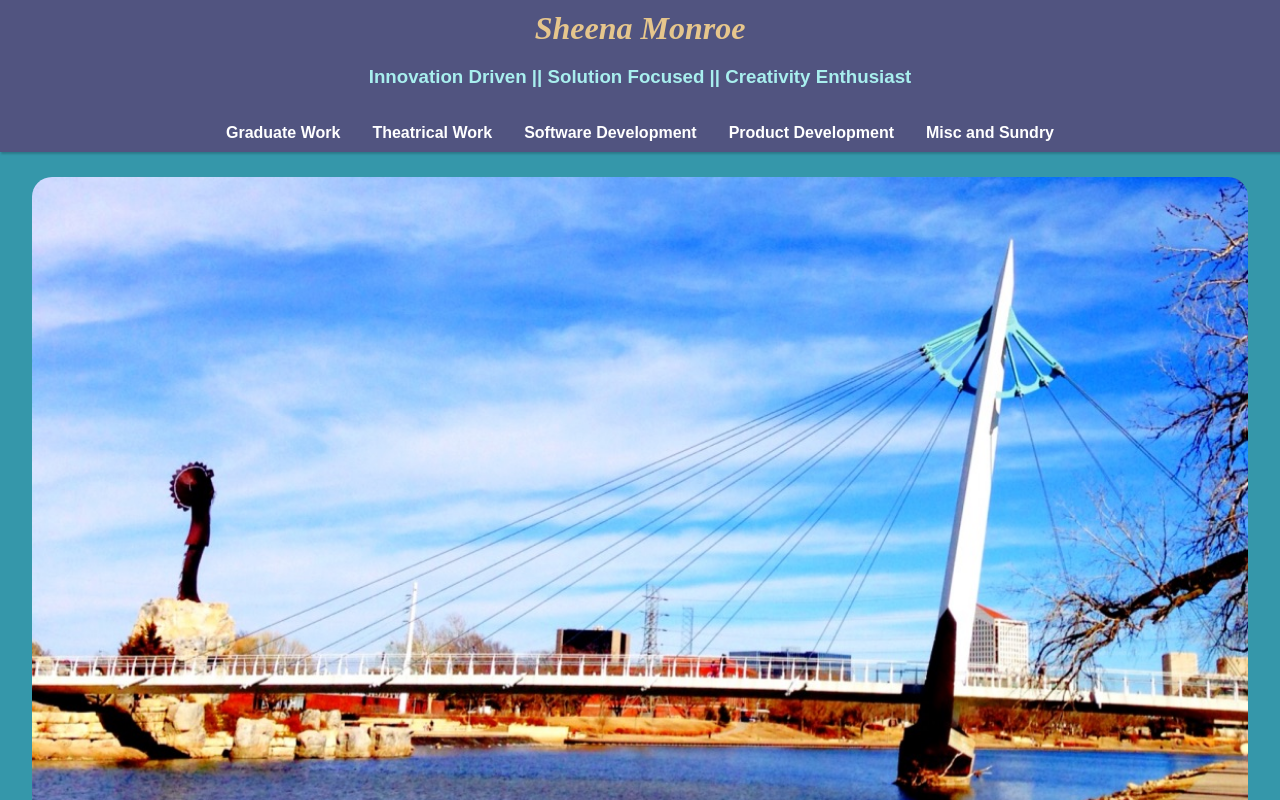
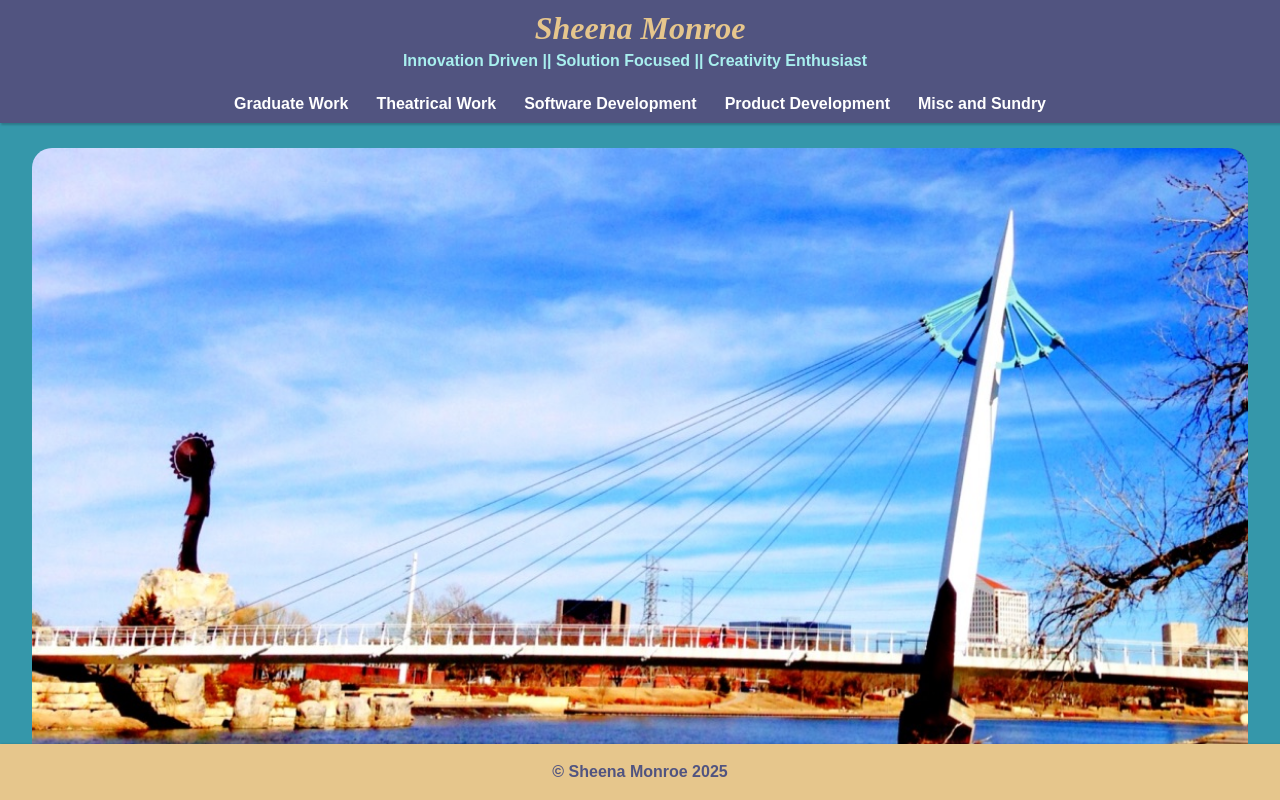
Before and after one commit to ShenMoe84/PortfolioWebsite, a React (Create React App) app: page / in a window 1280 px wide. Shown: the top 800 px of the page. Built offline with nearby package versions, Linux system fonts and the light colour scheme.

Commit message:
adds footer and readjusts navbar

```diff
--- a/src/components/app/App.js
+++ b/src/components/app/App.js
@@ -25,6 +25,9 @@ const App = () => (
         />
       </Routes>
     </BrowserRouter>
+    <footer>
+      <p>&#169; Sheena Monroe 2025</p>
+    </footer>
   </div>
 );
 
--- a/src/components/app/App.module.css
+++ b/src/components/app/App.module.css
@@ -1,3 +1,18 @@
 body {
   background-color:  #3597aa;
 }
+
+footer {
+  min-height: 30px;
+  background-color: #e6c68c;
+  box-shadow: 2px 1px 2px 1px rgba(0, 0, 0, 0.2);
+  font-family: Arial, Helvetica, sans-serif;
+  padding: 3px;
+  left: 0;
+  bottom: 0;
+  width: 100%;
+  position: fixed;
+  text-align: center;
+  color: #515480;
+  font-weight: bold;
+}
--- a/src/components/footer/Footer.js
+++ b/src/components/footer/Footer.js
@@ -5,6 +5,7 @@ const Footer = ()=> {
 
   return (
     <div className="styles.footerContainer">
+
     </div>
   )
 }
--- a/src/components/footer/Footer.module.css
+++ b/src/components/footer/Footer.module.css
@@ -1,4 +1,5 @@
 .footerContainer {
-    color: #e6c68c;
+  min-height: 50px;
+  background-color: #e6c68c;
 
 }
--- a/src/components/navbar/NavBar.module.css
+++ b/src/components/navbar/NavBar.module.css
@@ -12,37 +12,40 @@
   font-weight: bold;
   font-size: 32px;
   text-decoration: none;
+  margin-bottom: 0px;
 }
 
 .link {
   color: white;
   font-weight: bold;
-  padding: 0 16px;
+  float: left;
+  display: block;
+  padding: 0 14px;
   text-decoration: none;
 }
 
 .link:hover {
-  border-radius: 4px;
   color: #fee7a1;
-  padding: 8px 16px;
-  margin-bottom: 10px;
 }
 
 .navBar {
-  align-items: center;
   background-color: #515480;
   box-shadow: 2px 1px 2px 1px rgba(0, 0, 0, 0.2);
   display: flex;
   font-family: Arial, Helvetica, sans-serif;
-  height: auto;
+  height: 100%;
   justify-content: space-around;
-  overflow: visible;
+  overflow: hidden;
   padding: 10px;
-  position: relative;
+  position: sticky;
   text-align: center;
+  top: 0;
+  z-index: 2;
 }
 
 .tagLine {
   color: #a8efee;
-  padding-bottom: 18px;
+  padding-bottom: 0px;
+  margin: 5px 10px 25px 0px;
+  font-size: 16px;
 }
--- a/src/components/pages/home/Home.js
+++ b/src/components/pages/home/Home.js
@@ -1,6 +1,5 @@
 import React from "react";
 import ImageSlider from "../../imagesilder/ImageSlider";
-import Footer from '../../footer/Footer'
 import styles from '../home/Home.module.css';
 import Wichita from '../../../images/WichitaSkyline.jpeg';
 import Chicago from '../../../images/ChicagoSkyline.png.jpeg';
@@ -18,8 +17,8 @@ const Home = () => {
       <div className={styles.aboutSectionContainer}>
         <h1 className={styles.aboutSection}>About</h1>
         <img className={styles.profilePic} src={profilePic} alt="Sheena Monroe" />
-        <p className={styles.aboutParagraph}>Welcome to my portfolio. Wichita, KS native, and recent Chicagoan. I am a perpetual work in progress and a forever student of life. I embrace
-        all things colorful, unique, and interesting. Fortunately for me, I find a lot of things interesting, so I'm never bored.
+        <p className={styles.aboutParagraph}>Welcome to my portfolio. I'm a Wichita, KS native, and recent Chicagoan. Much like this site, I am a perpetual work in progress and a forever student of life. I embrace
+        all things colorful, unique, and interesting. Fortunately, I find a lot of things interesting, so I'm never truly bored.
         A maker of things, a writer of thoughts, a designer of dreams, I find myself solving problems large and small.
         Here I hope you will find my work interesting, my words thoughtful and my ideas inspirational.</p>
       </div>
--- a/src/components/pages/home/Home.module.css
+++ b/src/components/pages/home/Home.module.css
@@ -17,6 +17,7 @@
   color: white;
   margin-left: 20%;
   margin-right: 20%;
+  margin-bottom: 20%;
   font-weight: bold;
   font-family: Baskerville;
   font-style: italic;
```
